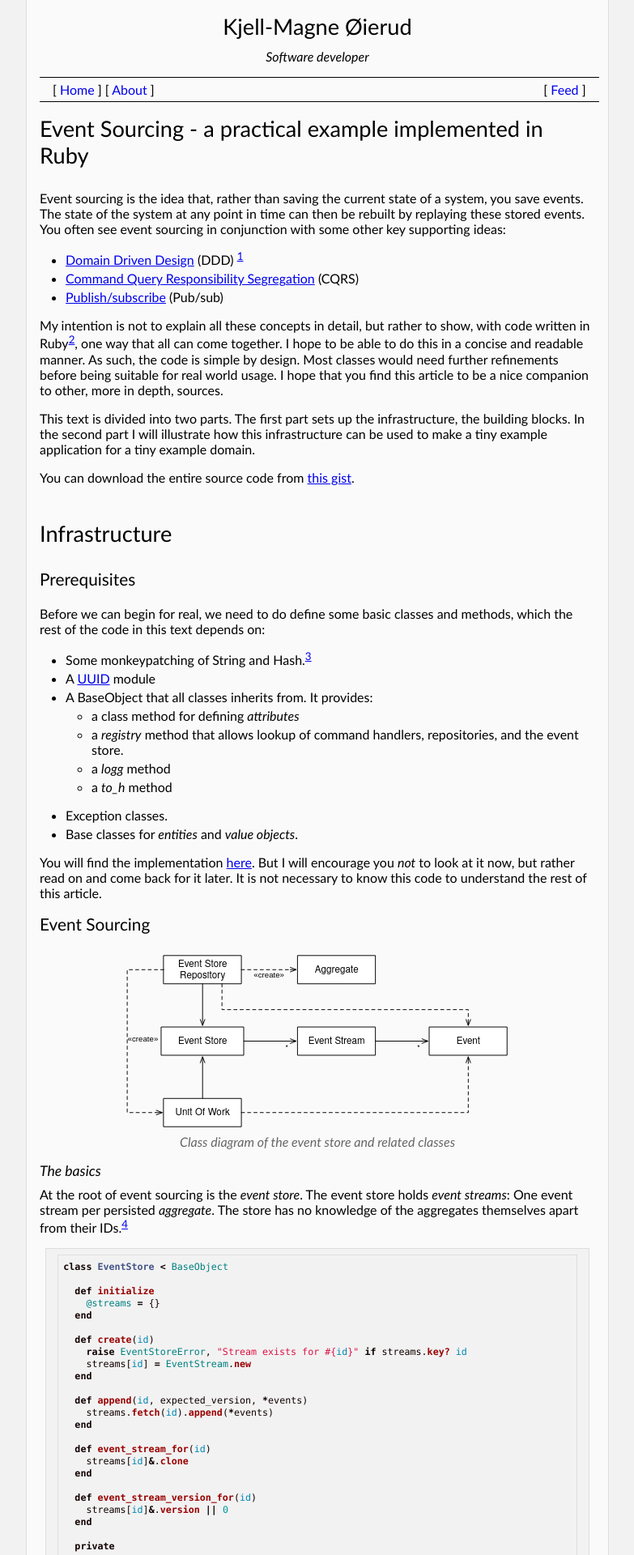
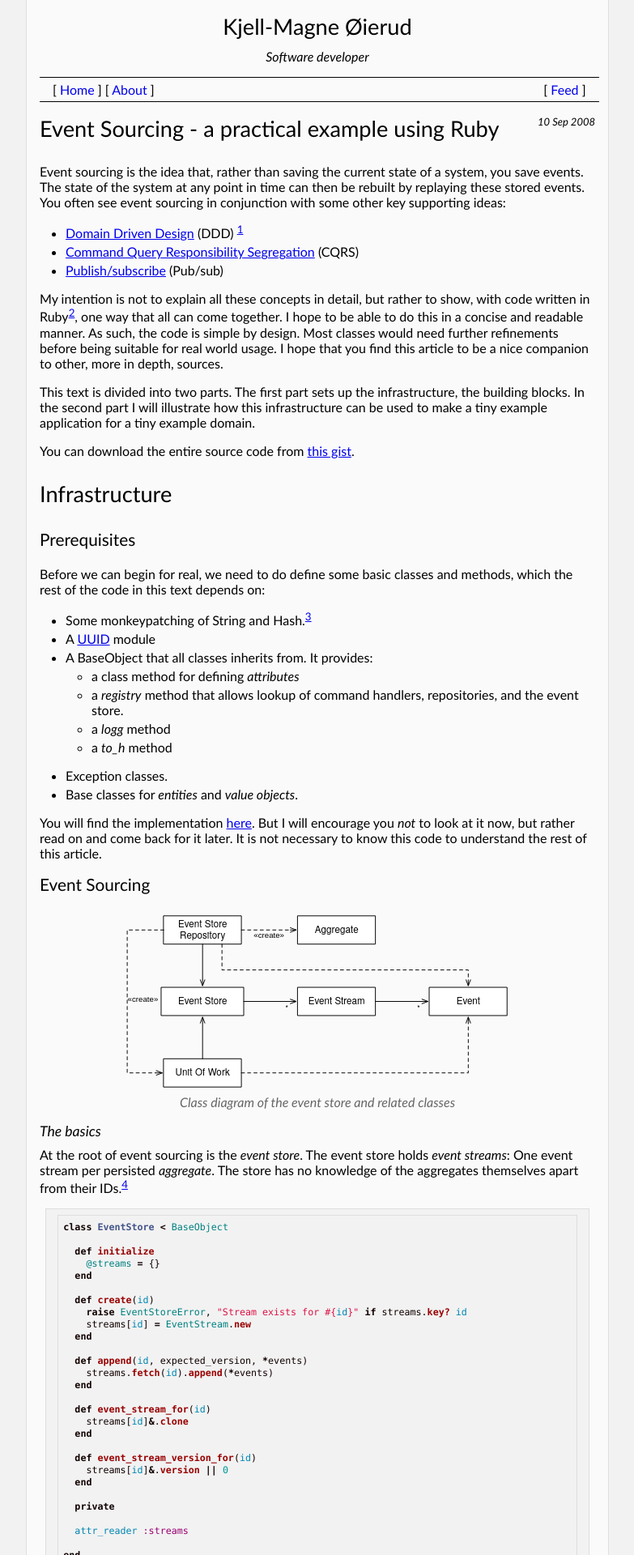
Before and after one commit to kjellm/kjellm.github.com, a Jekyll site: the page built from event.markdown, in a window 1280 px wide. Shown: the top 1920 px of the page at 81% size, without its empty margins (248-1031 px from the left). Built offline with Jekyll 4.4.1, drawn with Linux system fonts in a browser that asks for light colours.

Commit message:
Update event draft

```diff
--- a/_includes/heading.html
+++ b/_includes/heading.html
@@ -1,4 +1,4 @@
-<h2>
+<h2 class="title">
   <span class="title"><a href="{{ include.post.url }}">{{ include.post.title | split: '::' | last }}</a></span>
   <span class="date">{{ include.post.date | date: "%d %b %Y" }}</span>
 </h2>
--- a/css/site.css
+++ b/css/site.css
@@ -269,7 +269,7 @@ strong {
     font-weight: bold;
 }
 
-h2 {
+h2.title {
   float: left;
   width: 100%;
 }
--- a/event.markdown
+++ b/event.markdown
@@ -1,17 +1,8 @@
 ---
-layout: bliki
-title: Event Sourcing - a practical example implemented in Ruby
+title:      Event Sourcing - a practical example using Ruby
+date:       2008-09-10 20:22:42.00000 +02:00
+layout:     bliki
 ---
-
-[1]: https://gist.github.com/kjellm/ec8fbaac65a28d67f17d941cc454f0f1
-[2]: https://gist.github.com/kjellm/ec8fbaac65a28d67f17d941cc454f0f1#file-base-rb
-[ddd]: https://en.wikipedia.org/wiki/Domain-driven_design
-[cqrs]: http://martinfowler.com/bliki/CQRS.html
-[pubsub]: https://en.wikipedia.org/wiki/Publish–subscribe_pattern
-[crud]: https://en.wikipedia.org/wiki/Create,_read,_update_and_delete
-[refinements]: https://ruby-doc.org/core-2.4.0/doc/syntax/refinements_rdoc.html
-[uuid]: https://en.wikipedia.org/wiki/Universally_unique_identifier
-[guid]: https://en.wikipedia.org/wiki/Globally_unique_identifier
 
 Event sourcing is the idea that, rather than saving the current state
 of a system, you save events. The state of the system at any point in
```
Also changed, not shown: other parts of event.markdown (+10 -0 lines).
